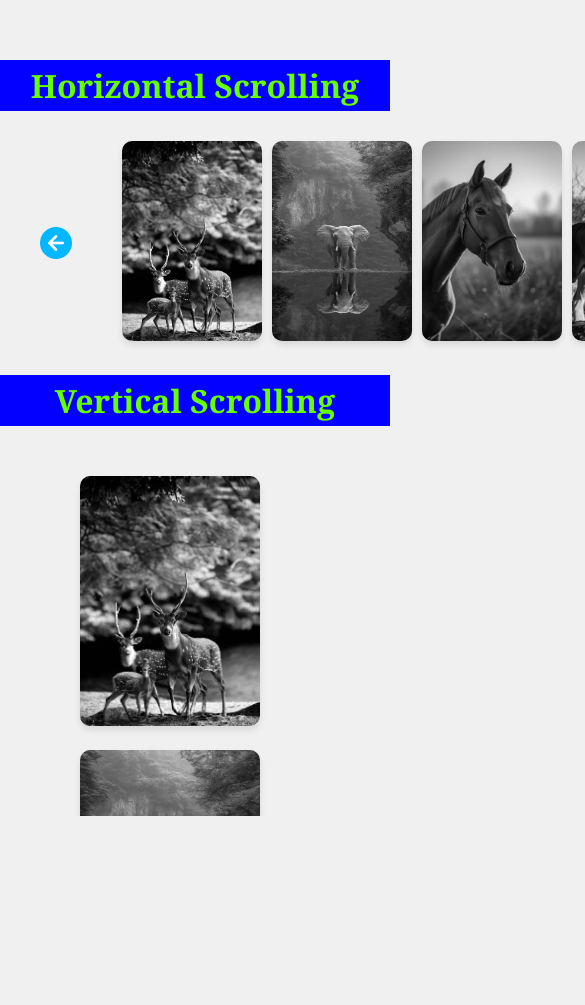
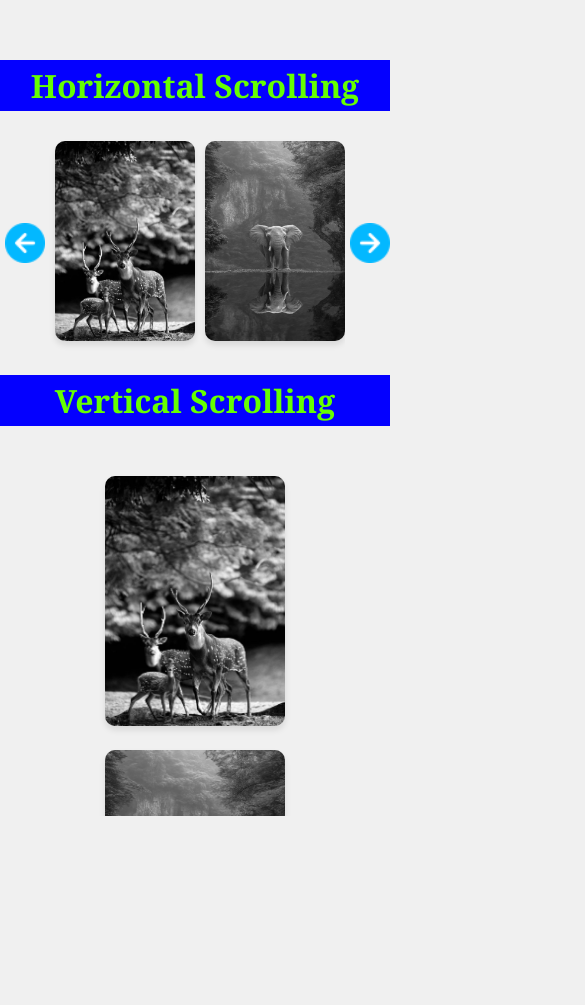
Before and after one commit to Abhisekpapun7/horizontalScroll_verticalScroll, a plain HTML site: page index.html in a window 390 px wide. Shown: the part 129-1134 px from the top of the page, 585 px wide, since content can reach past the window. Drawn offline with Linux system fonts and the light colour scheme.

Commit message:
Updated CSS for responsive horizontal scroll

```diff
--- a/style.css
+++ b/style.css
@@ -25,7 +25,7 @@ body {
 #backBtn, #nextBtn {
     width: 40px;
     cursor: pointer;
-    margin: 40px;
+    margin-left: 5px;
     transition: transform 0.3s ease;
 }
 
@@ -81,7 +81,7 @@ body {
 
 @media (max-width: 480px) {
     .gallery {
-        width: 100%;
+        width: 300px;
     }
 
     .gallery div {
@@ -106,6 +106,9 @@ body {
 }
 
 .vertical-gallery {
+    display: flex;
+    flex-direction: column;
+    align-items: center;
     width: 250px;
     height: 350px;
     overflow-y: scroll;
```
